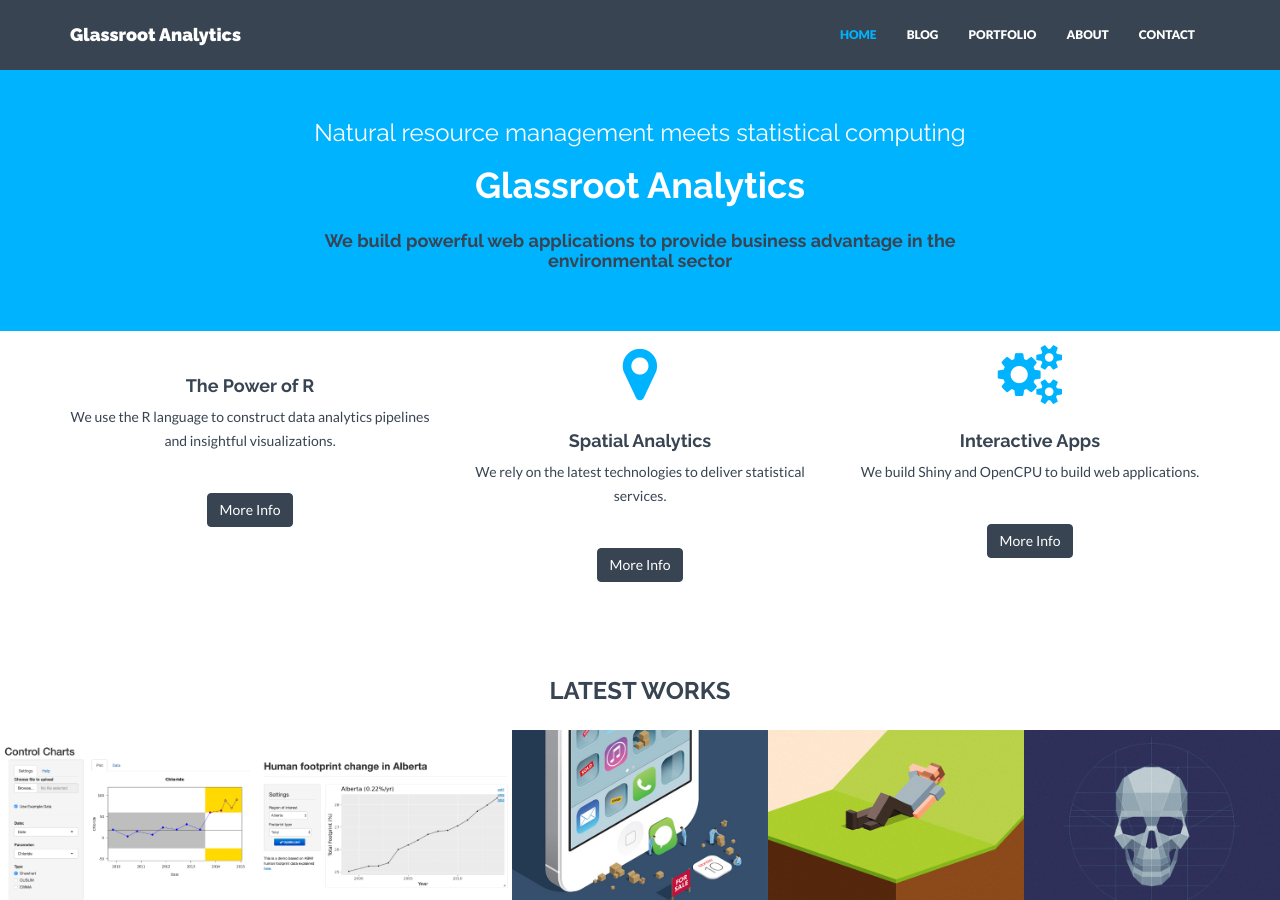
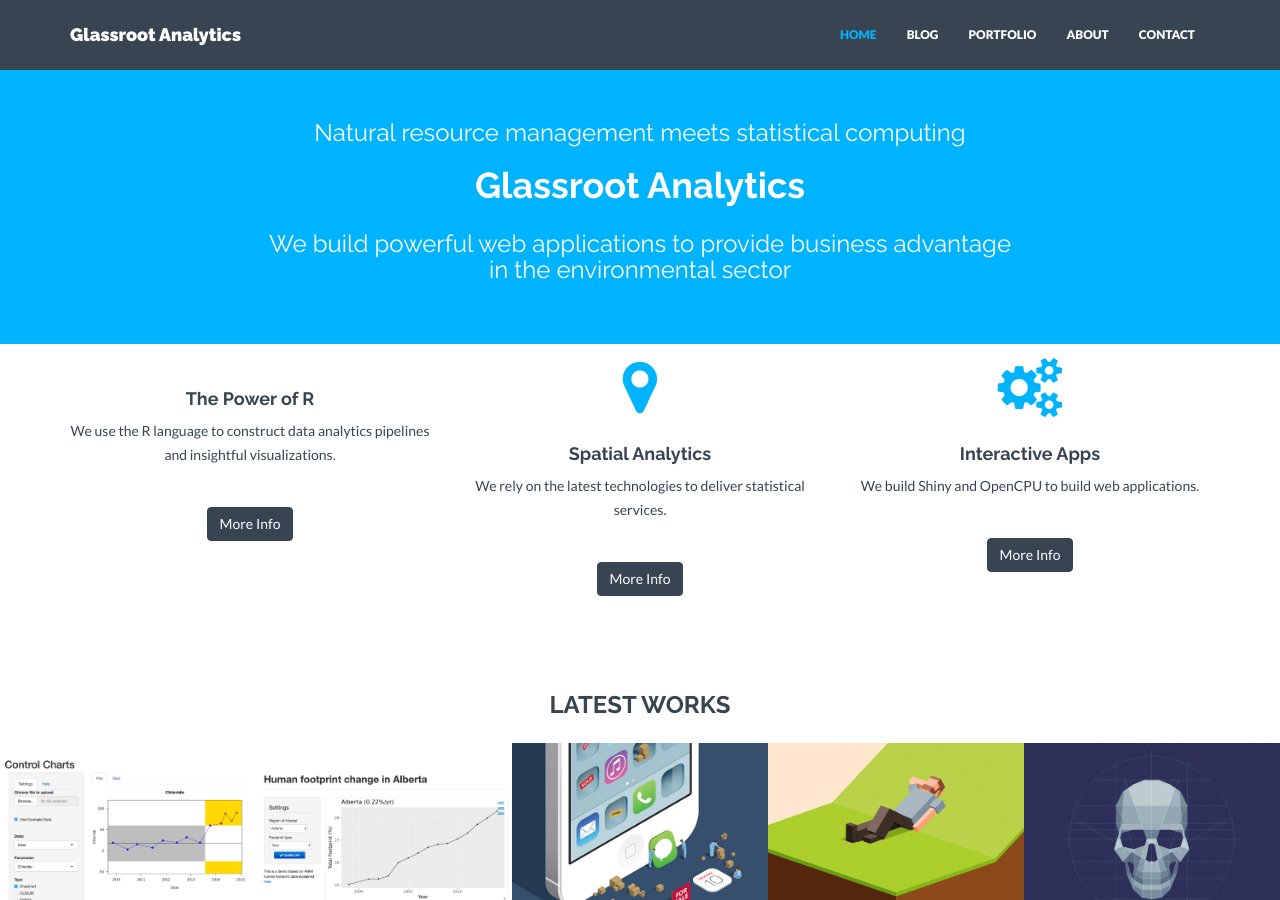
Before and after one commit to bessietao/solid-portfolio, a Jekyll site: the page built from index.html, in a window 1280 px wide and 900 px high. Built offline with Jekyll 4.4.1, drawn with Linux system fonts in a browser that asks for light colours; nearby versions of some CDN libraries.

Commit message:
other icon

```diff
--- a/_includes/header.html
+++ b/_includes/header.html
@@ -4,7 +4,7 @@
             <div class="col-lg-8 col-lg-offset-2">
                 <h3>Natural resource management meets statistical computing</h3>
                 <h1>Glassroot Analytics</h1>
-                <h4>We build powerful web applications to provide business advantage in the environmental sector</h4>
+                <h3>We build powerful web applications to provide business advantage in the environmental sector</h3>
             </div>
 {% comment %}
             <div class="col-lg-8 col-lg-offset-2 himg">
--- a/index.html
+++ b/index.html
@@ -8,7 +8,7 @@
     <div class="container">
         <div class="row centered">
             <div class="col-md-4">
-                <i class="fa fa-bar-chart"></i>
+                <i class="fa fa-line-chart"></i>
                 <h4>The Power of R</h4>
                 <p>We use the R language to construct data analytics pipelines and insightful visualizations.</p>
                 <p><br/><a href="#" class="btn btn-theme">More Info</a></p>
```
